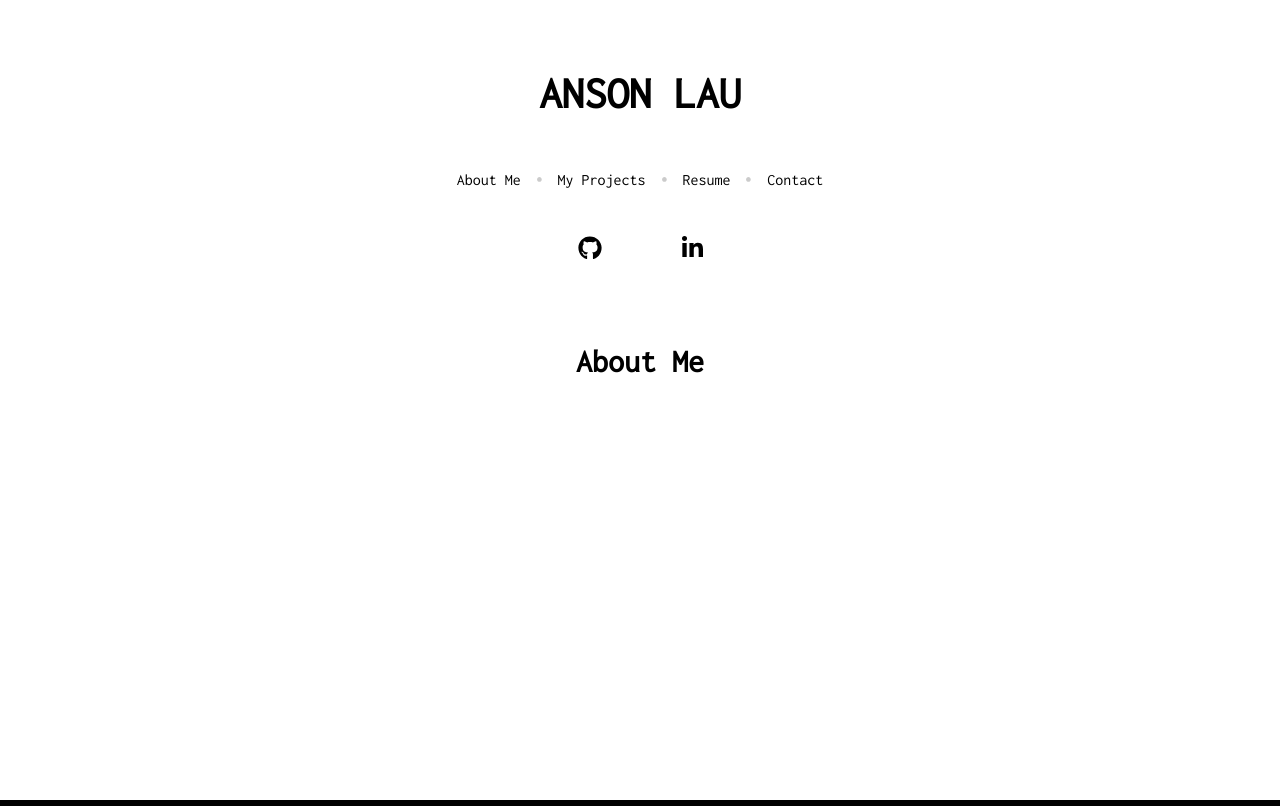
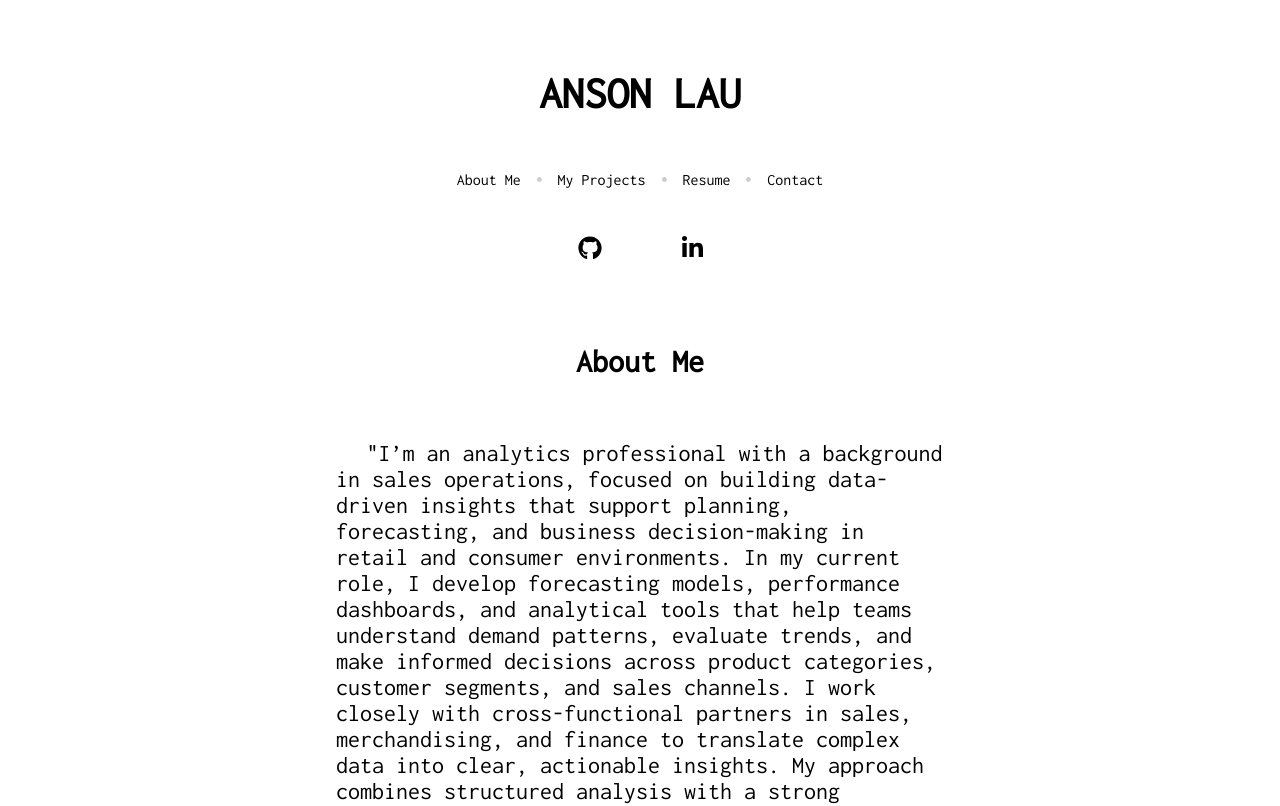
Before and after one commit to alau9/my-portfolio, a React (Create React App) app: page /about in a window 1280 px wide. Shown: the top 806 px of the page. Built offline with nearby package versions, Linux system fonts and the light colour scheme.

Commit message:
updated my about me

```diff
--- a/src/pages/about/about.component.jsx
+++ b/src/pages/about/about.component.jsx
@@ -12,6 +12,28 @@ const AboutPage = () => (
     <div className="content-container layered">
       <div className="contents">
         <p>
+          "I’m an analytics professional with a background in sales operations, focused on building data-driven insights that support planning, forecasting, and business decision-making in retail and consumer environments.
+
+          In my current role, I develop forecasting models, performance dashboards, and analytical tools that help teams understand demand patterns, evaluate trends, and make informed decisions across product categories, customer segments, and sales channels. I work closely with cross-functional partners in sales, merchandising, and finance to translate complex data into clear, actionable insights.
+
+          My approach combines structured analysis with a strong understanding of business context. I’m particularly interested in problems that sit at the intersection of analytics and strategy—where data can be used not just to report performance, but to guide decisions, improve efficiency, and support sustainable growth.
+
+          Areas of focus
+
+          Forecasting and trend analysis
+
+          Sales and performance analytics
+
+          Business intelligence and dashboarding
+
+          Planning and decision support
+
+          Cross-functional analytics
+
+          Tools
+          Python, Power BI, SQL, Excel
+
+          I’m interested in senior analyst and planning-oriented roles within consumer, retail, and growth-focused organizations where analytics plays a central role in shaping business outcomes."
         </p>
       </div>
     </div>
```
